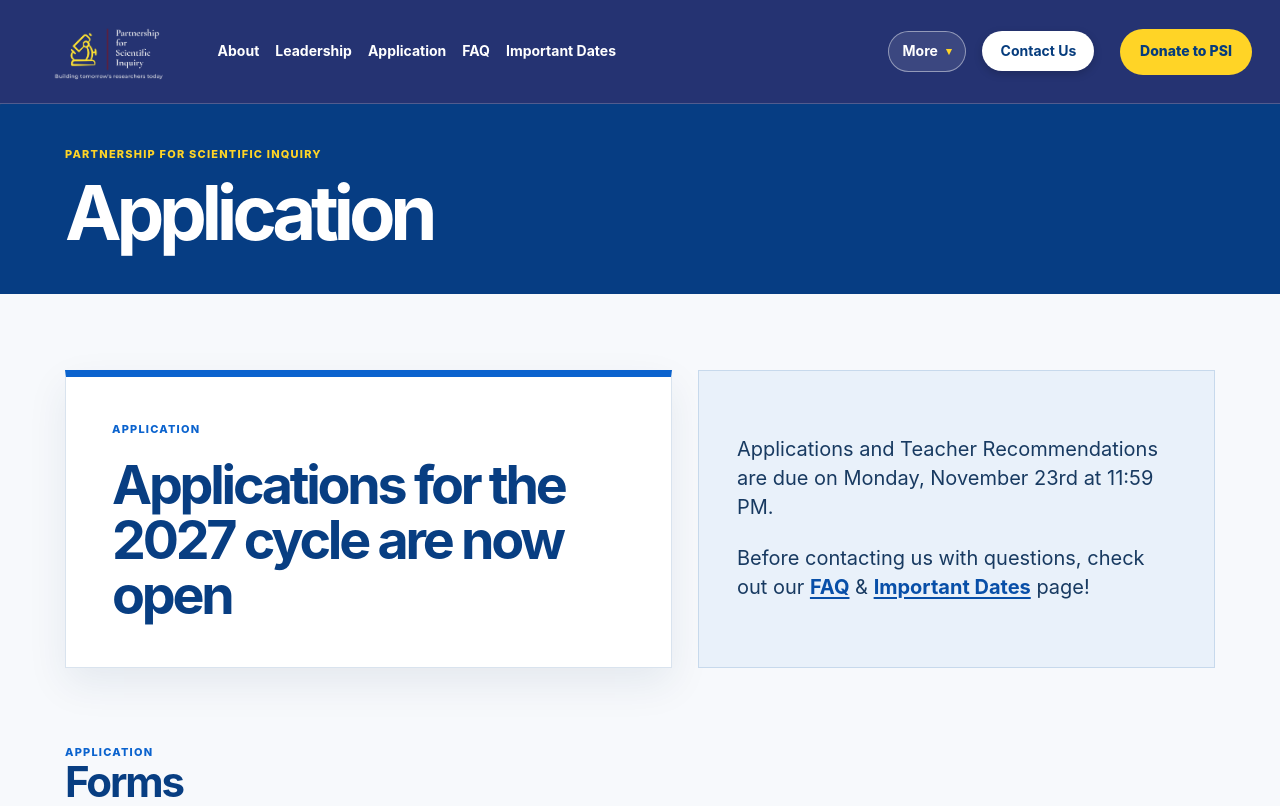
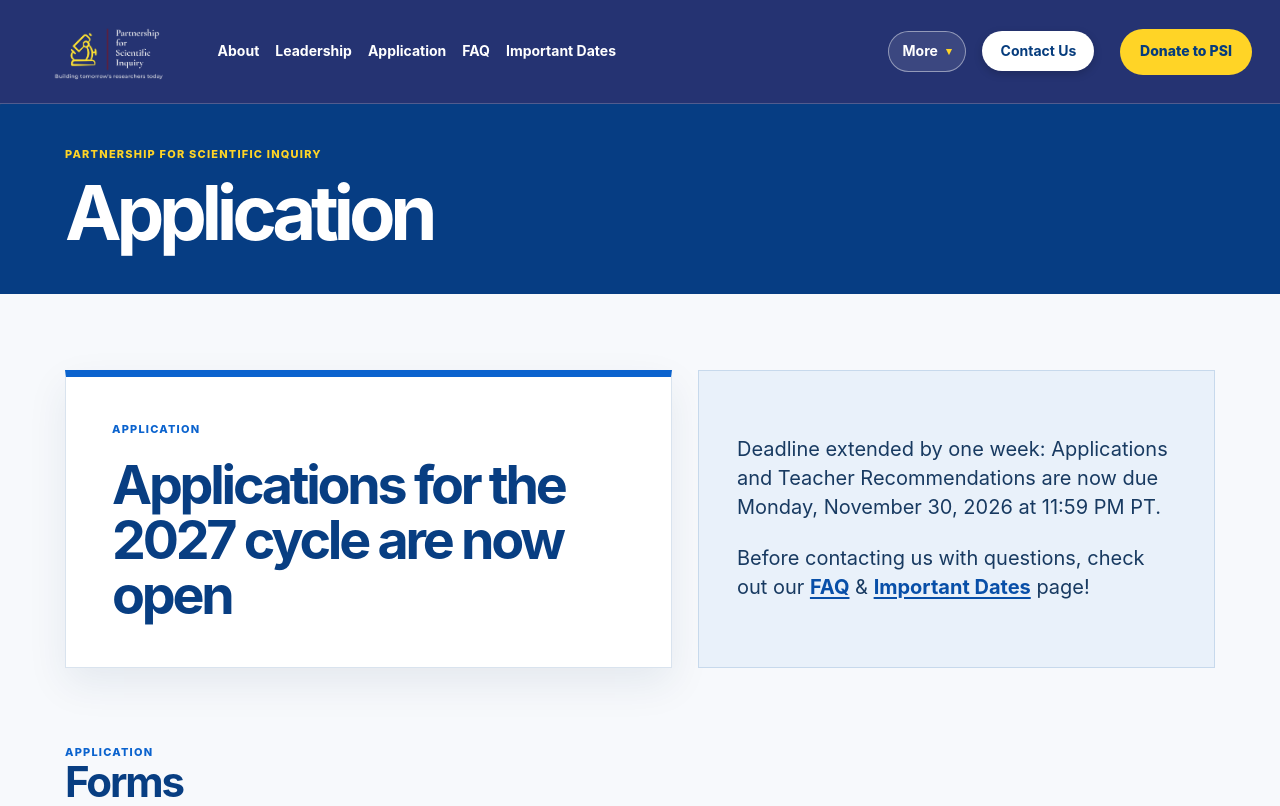
Before and after one commit to cooper106693/PSI_Website, a plain HTML site: page application/index.html in a window 1280 px wide. Shown: the top 806 px of the page. Drawn offline with Linux system fonts and the light colour scheme.

Commit message:
deadline extension

```diff
--- a/application/index.html
+++ b/application/index.html
@@ -62,7 +62,7 @@
     <section class="application-wrap">
       <div class="application-intro">
         <article class="status-card"><p class="kicker">Application</p><h2>Applications for the 2027 cycle are now open</h2></article>
-        <aside class="deadline-card"><p>Applications and Teacher Recommendations are due on Monday, November 23rd at 11:59 PM.</p><p>Before contacting us with questions, check out our <a href="../faq/">FAQ</a> &amp; <a href="../important-dates/">Important Dates</a> page!</p></aside>
+        <aside class="deadline-card"><p>Deadline extended by one week: Applications and Teacher Recommendations are now due Monday, November 30, 2026 at 11:59 PM PT.</p><p>Before contacting us with questions, check out our <a href="../faq/">FAQ</a> &amp; <a href="../important-dates/">Important Dates</a> page!</p></aside>
       </div>
       <div class="section-heading"><div><p class="kicker">Application</p><h2>Forms</h2></div></div>
       <div class="forms-grid">
```
Also changed, not shown: important-dates/index.html (+1 -1 lines).
